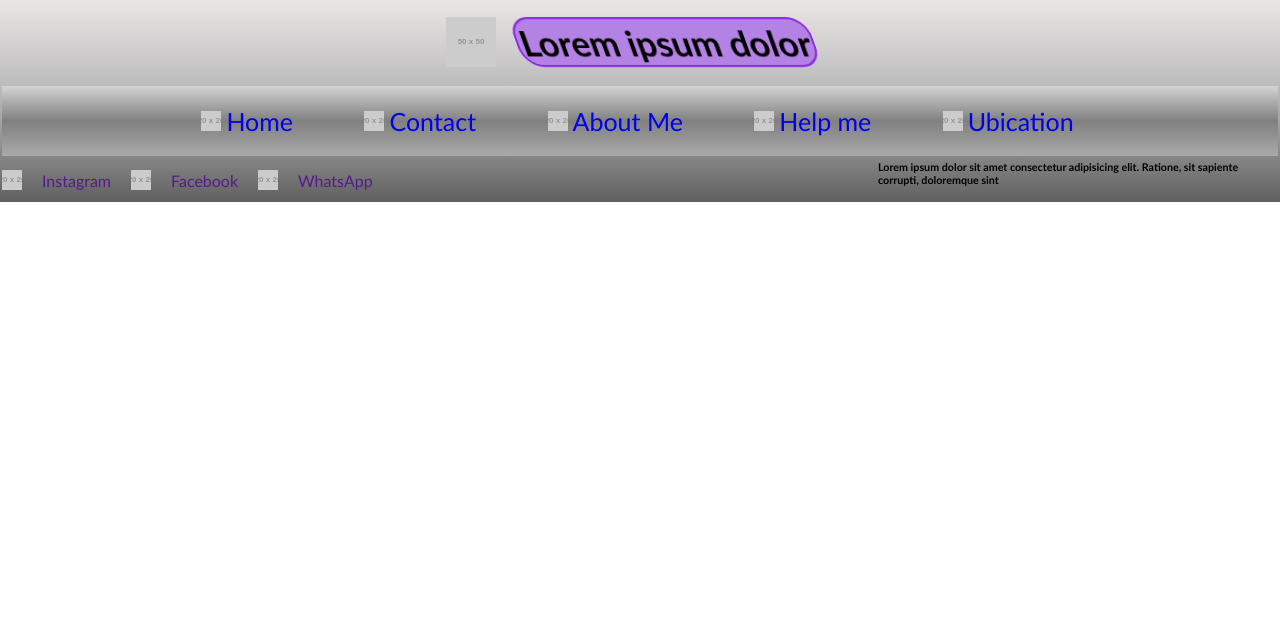
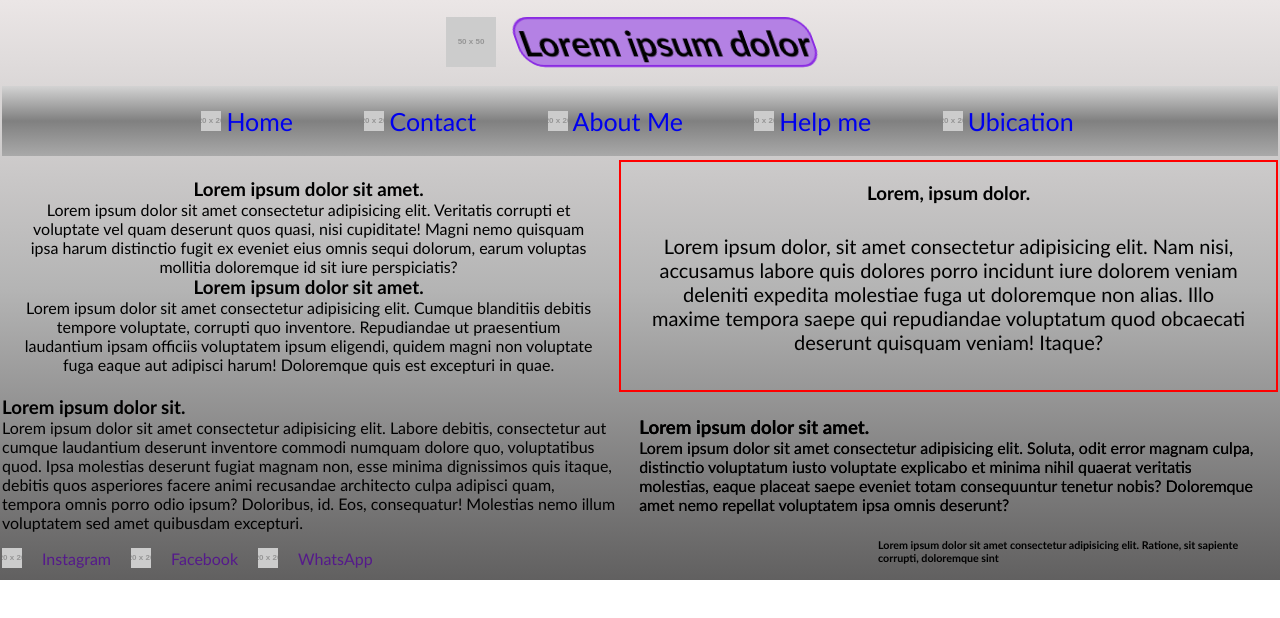
Before and after one commit to divoragu/coderhouse, a plain HTML site: page helpme.html in a window 1280 px wide. Drawn offline with Linux system fonts and the light colour scheme; placeholder pictures from the web are drawn by us.

Commit message:
helpme pages end

```diff
--- a/helpme.html
+++ b/helpme.html
@@ -24,16 +24,57 @@
                     <li><img class="img-nav" src="https://dummyimage.com/20x20/000/fff" alt="img-home"><a href="ubication.html">Ubication</a></li>
             </ul>
         </nav>
+            <main class="helpme">
+            <div>
+                <h3>Lorem ipsum dolor sit amet.</h3>
+            </div>
+            <div>
+                <p class="ask">Lorem ipsum dolor sit amet consectetur adipisicing elit. Veritatis corrupti et voluptate vel quam deserunt quos quasi, nisi cupiditate! Magni nemo quisquam ipsa harum distinctio fugit ex eveniet eius omnis sequi dolorum, earum voluptas mollitia doloremque id sit iure perspiciatis?</p>
+                <div>
+                    <h3>Lorem ipsum dolor sit amet.</h3>
+                </div>
+                <div>
+                <p class="ask1">Lorem ipsum dolor sit amet consectetur adipisicing elit. Cumque blanditiis debitis tempore voluptate, corrupti quo inventore. Repudiandae ut praesentium laudantium ipsam officiis voluptatem ipsum eligendi, quidem magni non voluptate fuga eaque aut adipisci harum! Doloremque quis est excepturi in quae.</p>
+                </div>
+            </div>
+            </main>
+            <article>
+                <div>
+                    <h3>Lorem ipsum dolor sit.</h3>
+                </div>
+                <div>
+                    <p>Lorem ipsum dolor sit amet consectetur adipisicing elit. Labore debitis, consectetur aut cumque laudantium deserunt inventore commodi numquam dolore quo, voluptatibus quod. Ipsa molestias deserunt fugiat magnam non, esse minima dignissimos quis itaque, debitis quos asperiores facere animi recusandae architecto culpa adipisci quam, tempora omnis porro odio ipsum? Doloribus, id. Eos, consequatur! Molestias nemo illum voluptatem sed amet quibusdam excepturi.</p>
+                </div>
+            </article>
 
-
-
-
-
-
-
-
-
-
+            <section>
+                <div>
+                    <h3>Lorem ipsum dolor sit amet.</h3>
+                </div>
+                <div>
+                    <p>
+                        Lorem ipsum dolor sit amet consectetur adipisicing elit. Soluta, odit error magnam culpa, distinctio voluptatum iusto voluptate explicabo et minima nihil quaerat veritatis molestias, eaque placeat saepe eveniet totam consequuntur tenetur nobis? Doloremque amet nemo repellat voluptatem ipsa omnis deserunt?
+                    </p>
+                </div>
+            </section>
+            <section>
+                <div>
+                    <h3>Lorem ipsum dolor sit amet.</h3>
+                </div>
+                <div>
+                    <p>
+                        Lorem ipsum dolor sit amet consectetur adipisicing elit. Soluta, odit error magnam culpa, distinctio voluptatum iusto voluptate explicabo et minima nihil quaerat veritatis molestias, eaque placeat saepe eveniet totam consequuntur tenetur nobis? Doloremque amet nemo repellat voluptatem ipsa omnis deserunt?
+                    </p>
+                </div>
+            </section>
+            <aside>
+                <div>
+                    <h3>Lorem, ipsum dolor.</h3>
+                </div>
+                <div>
+                    <p>Lorem ipsum dolor, sit amet consectetur adipisicing elit. Nam nisi, accusamus labore quis dolores porro incidunt iure dolorem veniam deleniti expedita molestiae fuga ut doloremque non alias. Illo maxime tempora saepe qui repudiandae voluptatum quod obcaecati deserunt quisquam veniam! Itaque?</p>
+                </div>
+            </aside>
         <footer>
             <ul class="nav-footer">
                 <li><img src="https://dummyimage.com/20x20/000/fff" alt="logo-insta"><a href="">Instagram</a></li>
--- a/main.css
+++ b/main.css
@@ -415,3 +415,18 @@ button:hover{
     transform: scale(1.2);
 
 }
+/* help me */
+.helpme{
+    display: flex;
+    flex-direction: column;
+    justify-content: center;
+    text-align: center;
+    padding: 10px;
+    margin: 10px;
+}
+.ask{
+    grid-area: ask;
+}
+.ask1{
+    grid-area: ask1;
+}
```
Also changed, not shown: index.html (+1 -1 lines).
